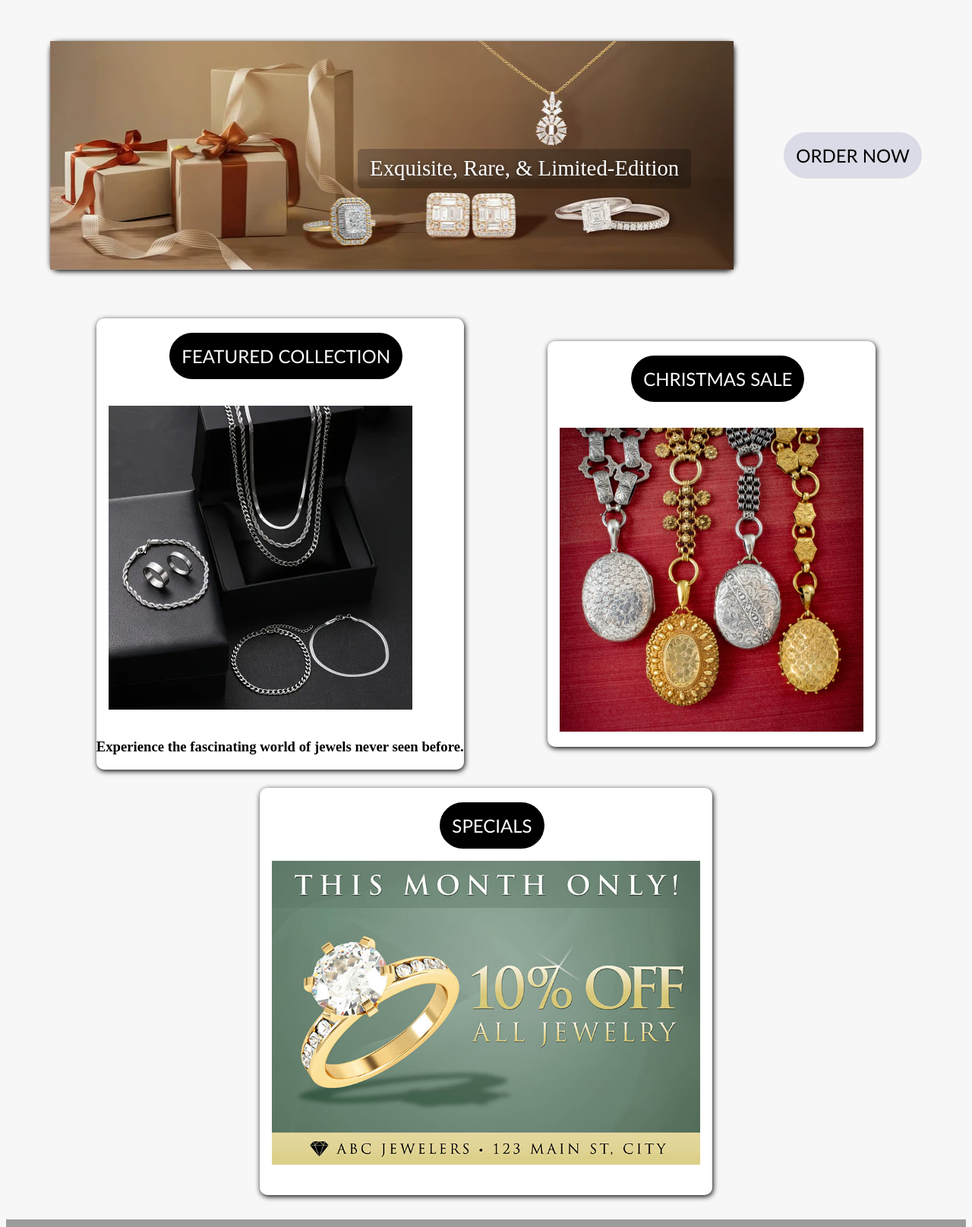
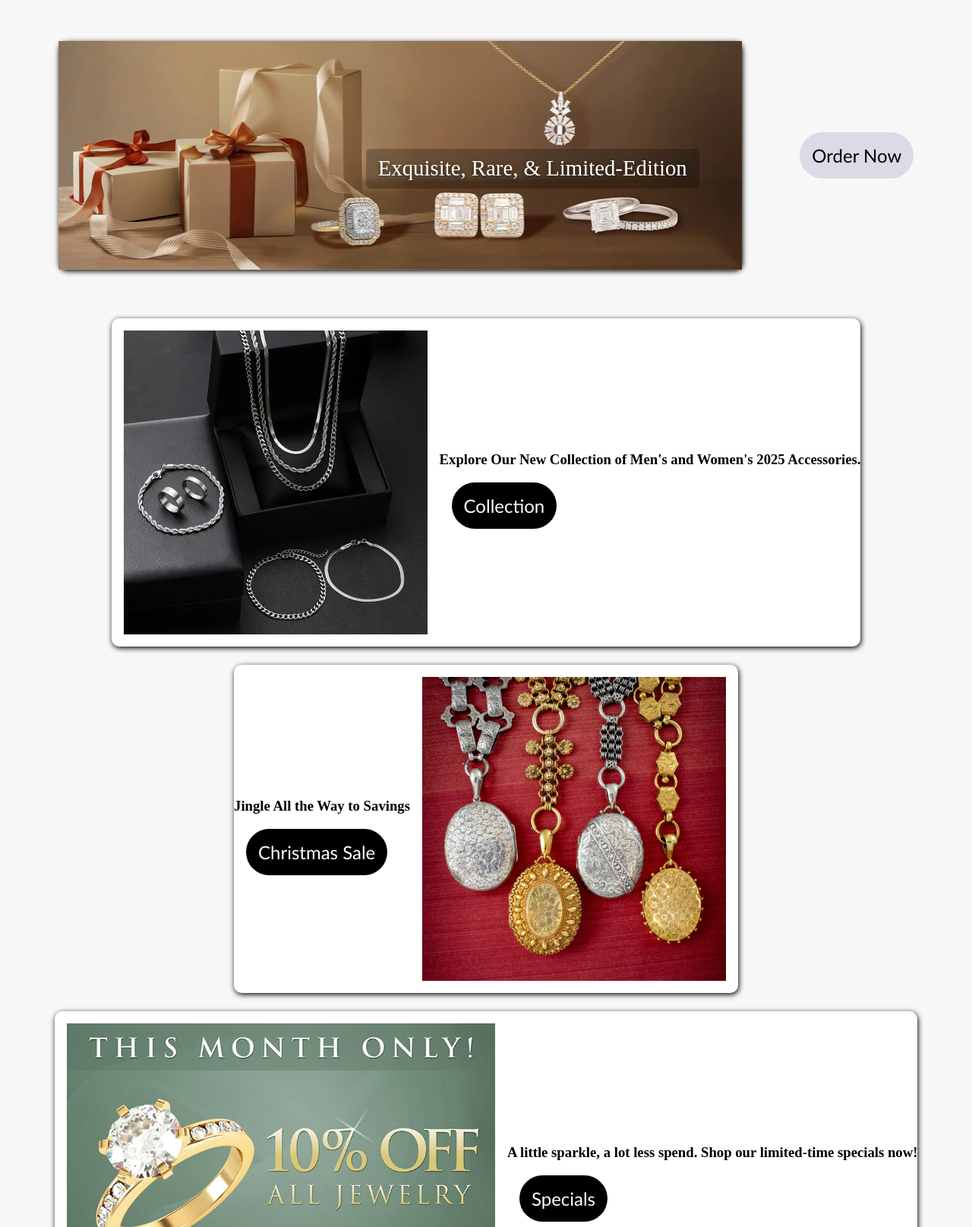
Before and after one commit to tyang019/mangata_project, a plain HTML site: page index.html in a window 1280 px wide. Shown: the part 253-1868 px from the top of the page at 76% size. Drawn offline with Linux system fonts and the light colour scheme.

Commit message:
Initilize new HTML files and CSS modification

```diff
--- a/index.html
+++ b/index.html
@@ -37,39 +37,46 @@
     <main>
       <h2 id="search-result"></h2>
         <h1 class="banner"></h1>
-        <section>
+        <section >
           <article>
             <div class="image-container">
               <img class="banner" src="img/banner1.jpg">
               <div class="overlay-text">Exquisite, Rare, & Limited-Edition</div>
             </div>
           </article>
-           <button class="order">ORDER NOW</button>
+           <button class="order">Order Now</button>
         </section>
+
         <section>
           <article class="three_articles">
-            <a href="featured.html"><h1>
-              <button>FEATURED COLLECTION</button>
-            </h1></a>
-            <div>
-              <img class="three_images" src="img/featured.jpg">
-              <h1>Experience the fascinating world of jewels never seen before. </h1>
-            </div>
+            <a href="featured.html"></a>
+              <div class="container_description">
+                <img class="three_images" src="img/featured.jpg">
+                <div>
+                  <h3 >Explore Our New Collection of Men's and Women's 2025 Accessories. </h3>
+                  <button class="description">Collection</button>
+                </div>
+              </div>
           </article>
+
              <article class="three_articles">
-            <h1>
-              <button>CHRISTMAS SALE</button>
-            </h1>
-            <div>
+            <div class="container_description">
+              <div>
+                <h3>Jingle All the Way to Savings</h3>
+                <button class="description">Christmas Sale</button>
+              </div>
               <img class="christmas" src="img/christmas.jpg" alt="">
             </div>
           </article>
+
              <article class="three_articles">
-            <h1><a href="specials.html"><button>SPECIALS</button></a>
-              <div>
+              <div class="container_description">
                 <img class="specials" src="img/specials.jpg" alt="">
+                  <div>
+                    <h3>A little sparkle, a lot less spend. Shop our limited-time specials now!</h3>
+                      <a href="specials.html"><button class="description">Specials</button></a>
+                </div>
               </div>
-            </h1>
           </article>
         </section>
     </main>
--- a/style.css
+++ b/style.css
@@ -6,7 +6,7 @@ header{
   border: none;
   padding: 0.5rem;
   width: 12rem;
-  box-shadow: 1px 2px 7px black;
+  box-shadow: 1px 1px 5px black;
 }
 .search-bar-position{
   display: flex;
@@ -15,13 +15,19 @@ header{
 .search-button{
   font-size: 1.3rem;
   padding: 0.5rem;
-  width: 7rem;
+  width: 6rem;
 }
 section{
 
 }
-.three_articles{
-
+.container_description{
+  display: flex;
+  align-items: center;
+  width: fit-content;
+}
+.description{
+  display: flex;
+  text-align: center;
 }
 article{
   background-color: white;
@@ -34,7 +40,7 @@ body{
     background-color: #f7f7f7;
 }
 .image-container{
-   position: relative;
+  position: relative;
   width: 100%;
   max-width: 900px;
   margin: 0 auto;
@@ -46,6 +52,11 @@ body{
   object-fit: cover;
   margin-right: 3rem;
   font-size: 2rem;
+}
+
+.banner2{
+  background-color: white;
+  box-shadow: 1px 2px 7px black;
 }
 .overlay-text{
    position: absolute;        /* positioned relative to .hero */
@@ -94,7 +105,7 @@ ul {
   background-color: green;
 }
 li a:hover{
-   background-color: rgb(249, 222, 179);
+  background-color: rgb(249, 222, 179);
   border-radius: 2rem;
   transition: 200ms;
   padding: 0.7rem;
@@ -167,6 +178,7 @@ button:hover{
 }
 a{
   color: beige;
+  text-decoration: none;
 }
 a:hover{
   color: black;
```
Also changed, not shown: contact.html (+5 -2 lines), menu.html (renamed from men.html, +7 -7 lines), products.html (+5 -2 lines), shop.html (+5 -2 lines), women.html (+7 -7 lines), featured.html (added).
